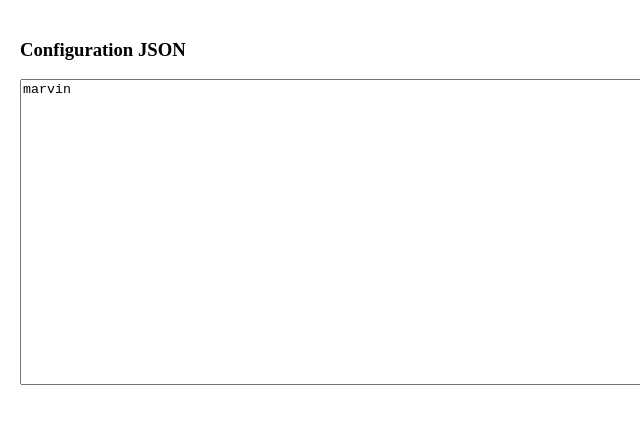
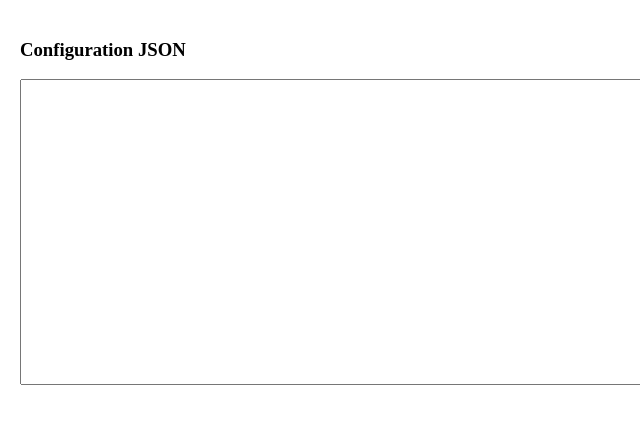
Before and after one commit to salesforcemarvin/telegram-marvin, a website: page public/index.html in a window 1280 px wide. Shown: the full height of the page, 0-640 px from the left. Drawn offline with Linux system fonts and the light colour scheme.

Commit message:
Update index.html

```diff
--- a/public/index.html
+++ b/public/index.html
@@ -40,7 +40,7 @@
   <body>
     <div id="step1" class="step">
       <h3>Configuration JSON</h3>
-      <textarea id="configuration">marvin</textarea>
+      <textarea id="configuration"></textarea>
     </div>
 
 
```
